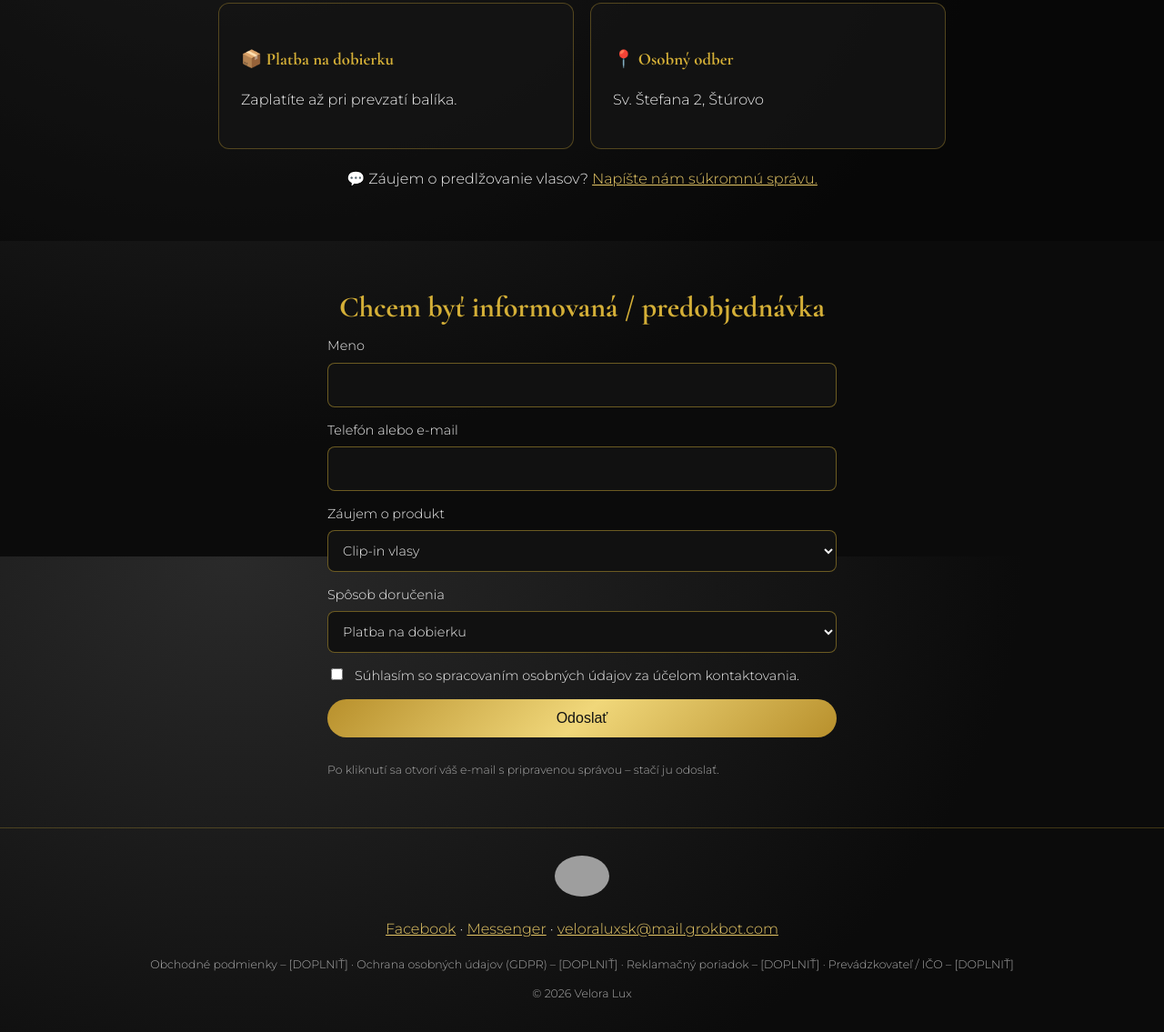
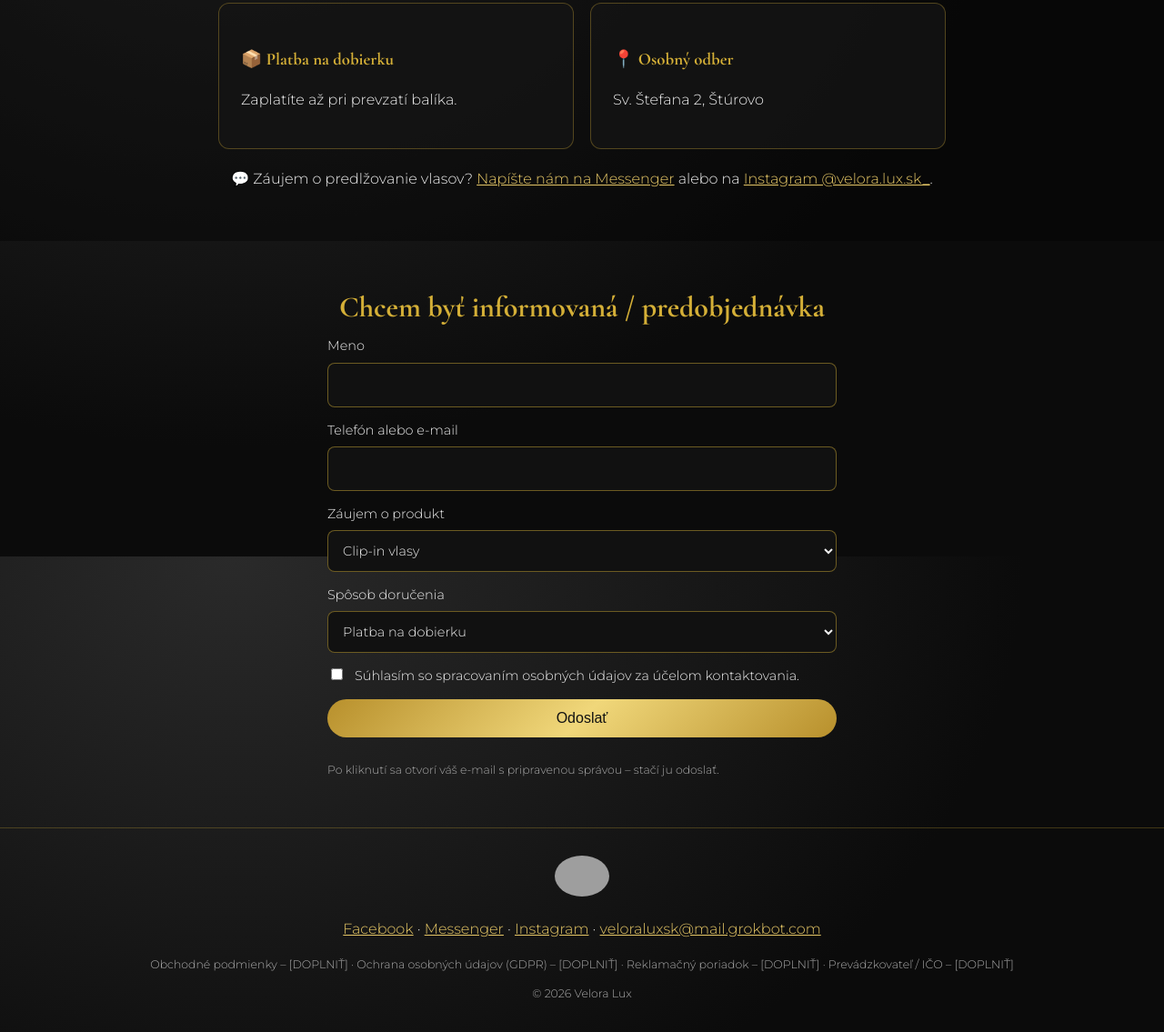
Before and after one commit to VeloraLux/velora, a plain HTML site: page index.html in a window 1280 px wide. Shown: the part 3388-4523 px from the top of the page at 91% size. Drawn offline with nearby package versions, Linux system fonts and the light colour scheme; grey boxes are pictures that could not be loaded.

Commit message:
Pridaný odkaz na Instagram

```diff
--- a/index.html
+++ b/index.html
@@ -22,7 +22,7 @@
 <section id="objednavka" class="dark"><h2>Ako objednať</h2><div class="grid two">
 <div class="card"><h3>📦 Platba na dobierku</h3><p>Zaplatíte až pri prevzatí balíka.</p></div>
 <div class="card"><h3>📍 Osobný odber</h3><p>Sv. Štefana 2, Štúrovo</p></div></div>
-<p class="msg">💬 Záujem o predlžovanie vlasov? <a href="https://m.me/61595393581434">Napíšte nám súkromnú správu.</a></p></section>
+<p class="msg">💬 Záujem o predlžovanie vlasov? <a href="https://m.me/61595393581434">Napíšte nám na Messenger</a> alebo na <a href="https://www.instagram.com/velora.lux.sk_/" target="_blank" rel="noopener">Instagram @velora.lux.sk_</a>.</p></section>
 <section id="formular"><h2>Chcem byť informovaná / predobjednávka</h2>
 <form id="f"><label>Meno<input name="meno" required></label>
 <label>Telefón alebo e-mail<input name="kontakt" required></label>
@@ -30,7 +30,7 @@
 <label>Spôsob doručenia<select name="dorucenie"><option>Platba na dobierku</option><option>Osobný odber: Sv. Štefana 2, Štúrovo</option></select></label>
 <label class="chk"><input type="checkbox" required> Súhlasím so spracovaním osobných údajov za účelom kontaktovania.</label>
 <button class="btn" type="submit">Odoslať</button><p class="small">Po kliknutí sa otvorí váš e-mail s pripravenou správou – stačí ju odoslať.</p></form></section>
-<footer><img src="assets/profile.png" alt=""><p><a href="https://www.facebook.com/profile.php?id=61595393581434">Facebook</a> · <a href="https://m.me/61595393581434">Messenger</a> · <a href="mailto:veloraluxsk@mail.grokbot.com">veloraluxsk@mail.grokbot.com</a></p>
+<footer><img src="assets/profile.png" alt=""><p><a href="https://www.facebook.com/profile.php?id=61595393581434">Facebook</a> · <a href="https://m.me/61595393581434">Messenger</a> · <a href="https://www.instagram.com/velora.lux.sk_/" target="_blank" rel="noopener">Instagram</a> · <a href="mailto:veloraluxsk@mail.grokbot.com">veloraluxsk@mail.grokbot.com</a></p>
 <p class="small">Obchodné podmienky – [DOPLNIŤ] · Ochrana osobných údajov (GDPR) – [DOPLNIŤ] · Reklamačný poriadok – [DOPLNIŤ] · Prevádzkovateľ / IČO – [DOPLNIŤ]</p><p class="small">© 2026 Velora Lux</p></footer>
 <script>document.getElementById('f').addEventListener('submit',e=>{e.preventDefault();const d=new FormData(e.target);
 const b=`Meno: ${d.get('meno')}\nKontakt: ${d.get('kontakt')}\nProdukt: ${d.get('produkt')}\nDoručenie: ${d.get('dorucenie')}`;
```
